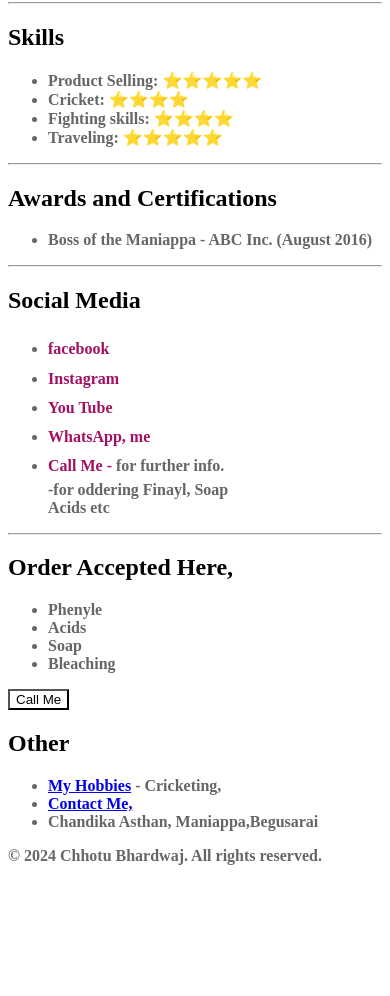
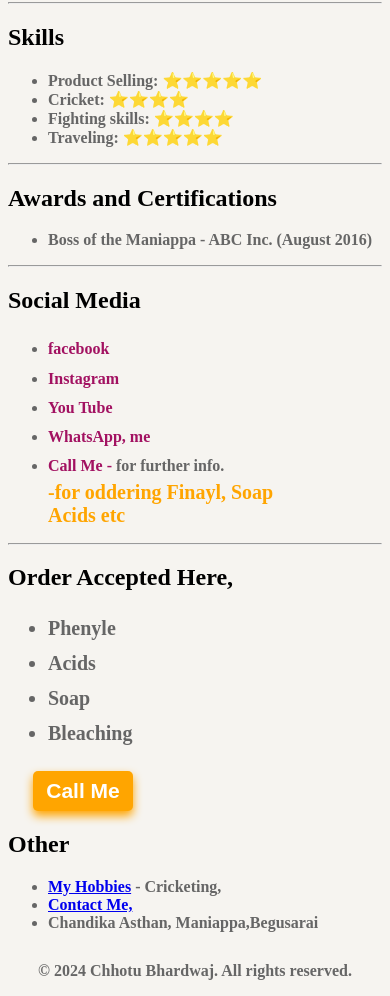
Before and after one commit to chhotubhardwaj/chhotubhardwaj.com, a plain HTML site: page index.html in a window 390 px wide. Shown: the part 1137-2133 px from the top of the page. Before the commit the page ends 2018 px from the top, so only its background shows below. Drawn offline with Linux system fonts and the light colour scheme; a script that the page names is missing.

Commit message:
Update style.css

```diff
--- a/style.css
+++ b/style.css
@@ -1,5 +1,5 @@
 * {
-    background-color: white;
+    background-color: rgb(246, 244, 240);
 }
 img {
     width: 120px;
@@ -30,6 +30,7 @@ ul{
     margin-right: 10px;
     border-radius: 3%;
     border: 2px solid orange;
+    transition: all ease 0.5s;
   }
   .image-container {
     position: relative;
@@ -39,22 +40,43 @@ ul{
     box-sizing: border-box;
     z-index: 1;
     transition: content 3s ease;
-    opacity: 0.999;
+    opacity: 1;
+    transition: all;
   }
-
-
-
-  .image-container:hover img {
+  #order-section ul{
+    line-height: 35px;
+    font-weight: 800;
+    font-size: 20px;
+  }
+  .image-container:active img {
     content: url(chhotu.jpg);
     background-size: contain;
     background-position: center;
     opacity: 1;
+    scale: 1.1;
    }
    .chhotu a{
     color: #666;
 
    }
-
+   .social-media span{
+    color: orange;
+    font-weight: 800;
+    font-size: 20px;
+   }
+   .button button{
+    background-color: orange;
+    color: white;
+    font-weight: 800;
+    font-size: 21px;
+    height: 40px;
+    width: 120px;
+    margin-left: 25px;
+   }
+   footer{
+    text-align: center;
+    margin-top: 30px;
+   }
    @media (max-width:600px) {
     .chhotu{
         line-height: 7.5vw;
@@ -83,5 +105,19 @@ ul{
     text-decoration: none;
     color: #f0820cfb;
    }
+   .button button{
+    background-color: orange;
+    color: white;
+    font-weight: 800;
+    font-size: 21px;
+    height: 40px;
+    width: 100px;
+    margin-left: 25px;
+    border-radius: 5px;
+    border: navajowhite;
+    box-shadow: 0 5px 10px orange;
+    backdrop-filter: blur(30px);
+
+   }
 
   }
```
